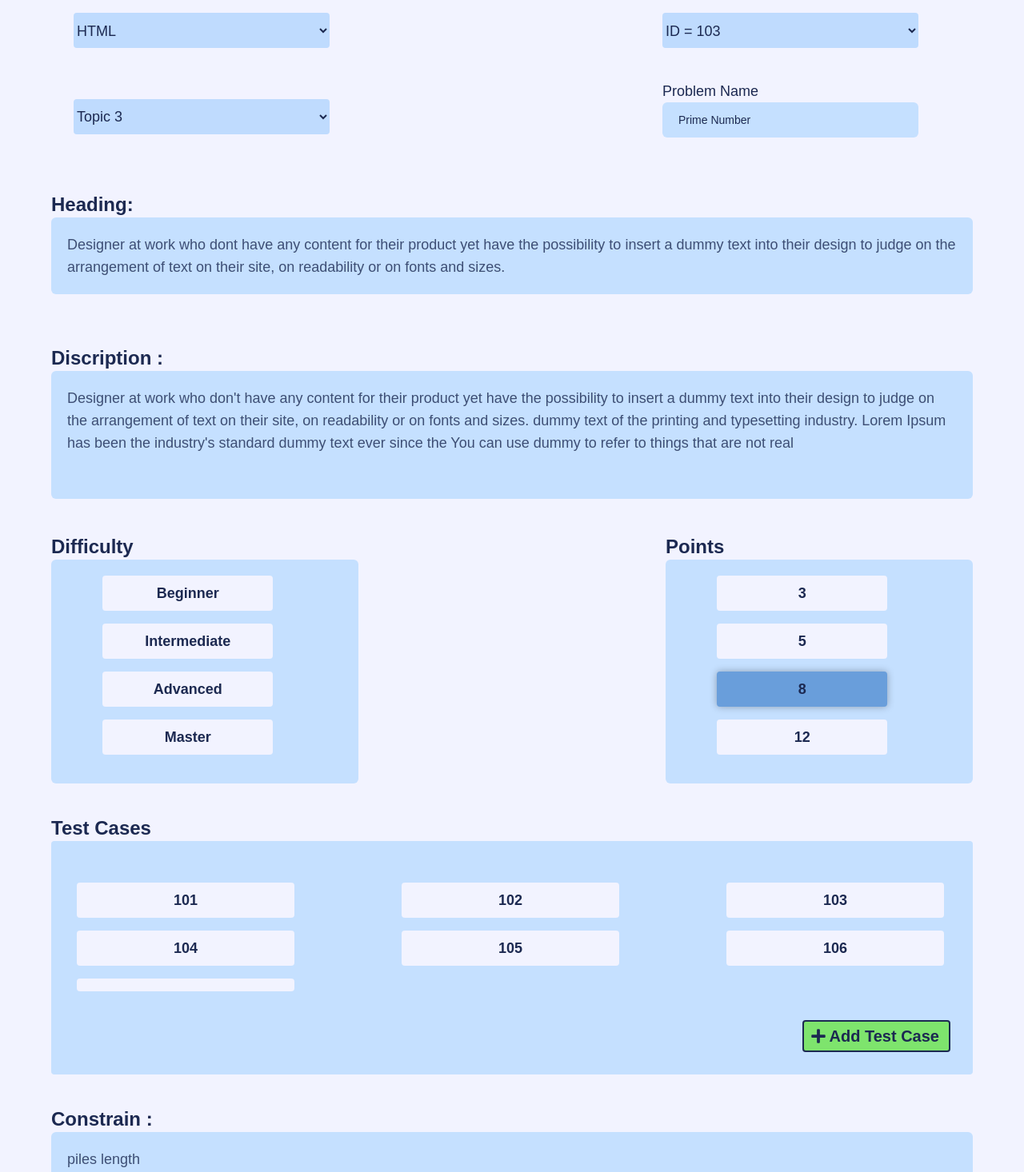
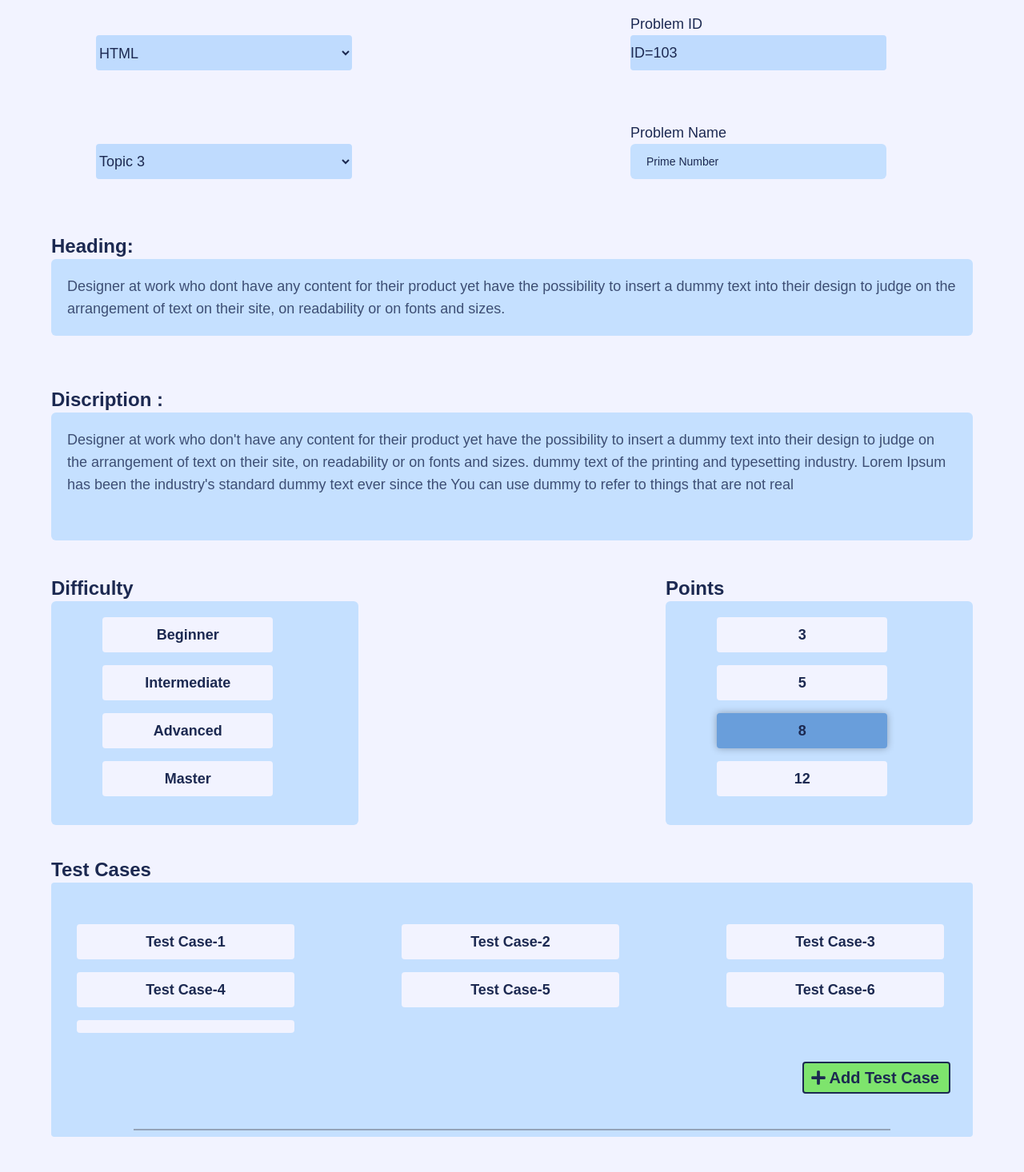
Before and after one commit to stahreem/Open-Source-Contribution, a React (Create React App) app: page /edit in a window 1280 px wide. Shown: the part 120-1586 px from the top of the page at 80% size. Built offline with nearby package versions, Linux system fonts and the light colour scheme.

Commit message:
edit page

```diff
--- a/src/components/EditTestcases.jsx
+++ b/src/components/EditTestcases.jsx
@@ -6,31 +6,37 @@ const EditTestcases = () => {
   const [dummyData, setDummyData] = useState({
     testcase: [
       {
+        test:"Test Case-1",
         testcaseID : 101,
         testcaseInput: "this is testcase 101 A natural number greater than 1 that is not prime is called a composite number. The following are some examples of prime numbers:   2, 3, 5, 7, 11, 13, 17, 19, 23, 29, 31.",
         testcaseOutput: "this is testcase output of 101 var isPrime = function(n) { if(typeof n !== 'number' || n <= 1 || n % 1 !== 0){ return false; } for(var i = 2; i <= Math. sqrt(n); i += 1){ if(n % i === 0){ return false; } } return true; };",
       },
       {
+        test:"Test Case-2",
         testcaseID : 102,
         testcaseInput: "this is testcase input of 102 A natural number greater than 1 that is not prime is called a composite number. The following are some examples of prime numbers:   2, 3, 5, 7, 11, 13, 17, 19, 23, 29, 31.",
         testcaseOutput: "this is testcase output of 102 var isPrime = function(n) { if(typeof n !== 'number' || n <= 1 || n % 1 !== 0){ return false; } for(var i = 2; i <= Math. sqrt(n); i += 1){ if(n % i === 0){ return false; } } return true; };",
       },
     {
+      test:"Test Case-3",
       testcaseID : 103,
         testcaseInput: "this is testcase input of 103 A natural number greater than 1 that is not prime is called a composite number. The following are some examples of prime numbers:   2, 3, 5, 7, 11, 13, 17, 19, 23, 29, 31.",
         testcaseOutput: "this is testcase output of 103 var isPrime = function(n) { if(typeof n !== 'number' || n <= 1 || n % 1 !== 0){ return false; } for(var i = 2; i <= Math. sqrt(n); i += 1){ if(n % i === 0){ return false; } } return true; };",
       },
       {
+        test:"Test Case-4",
         testcaseID : 104,
         testcaseInput: "this is testcase input of 104 A natural number greater than 1 that is not prime is called a composite number. The following are some examples of prime numbers:   2, 3, 5, 7, 11, 13, 17, 19, 23, 29, 31.",
         testcaseOutput: "this is testcase output of 104 var isPrime = function(n) { if(typeof n !== 'number' || n <= 1 || n % 1 !== 0){ return false; } for(var i = 2; i <= Math. sqrt(n); i += 1){ if(n % i === 0){ return false; } } return true; };",
       },
       {
+        test:"Test Case-5",
         testcaseID : 105,
         testcaseInput: "this is testcase input of 105 A natural number greater than 1 that is not prime is called a composite number. The following are some examples of prime numbers:   2, 3, 5, 7, 11, 13, 17, 19, 23, 29, 31.",
         testcaseOutput: "this is testcase output of 105 var isPrime = function(n) { if(typeof n !== 'number' || n <= 1 || n % 1 !== 0){ return false; } for(var i = 2; i <= Math. sqrt(n); i += 1){ if(n % i === 0){ return false; } } return true; };",
       },
       {
+        test:"Test Case-6",
         testcaseID : 106,
         testcaseInput: "this is testcase input of 106 A natural number greater than 1 that is not prime is called a composite number. The following are some examples of prime numbers:   2, 3, 5, 7, 11, 13, 17, 19, 23, 29, 31.",
         testcaseOutput: "this is testcase output of 106 var isPrime = function(n) { if(typeof n !== 'number' || n <= 1 || n % 1 !== 0){ return false; } for(var i = 2; i <= Math. sqrt(n); i += 1){ if(n % i === 0){ return false; } } return true; };",
@@ -41,6 +47,7 @@ const EditTestcases = () => {
   const [selectedTestcaseIndex, setSelectedTestcaseIndex] = useState(null);
   const [editable, setEditable] = useState(false);
   const [newTestcase, setNewTestcase] = useState({
+    test:"",
     testcaseID: "",
     testcaseInput: "",
     testcaseOutput: "",
@@ -57,6 +64,7 @@ const EditTestcases = () => {
       };
     });
     setNewTestcase({
+      test:"",
         testcaseID: "",
       testcaseInput: "",
       testcaseOutput: "",
@@ -71,6 +79,7 @@ const EditTestcases = () => {
     setSelectedTestcaseIndex(index);
     if (index === dummyData.testcase.length) {
       setNewTestcase({
+        test:"",
         testcaseID: "",
         testcaseInput: "",
         testcaseOutput: "",
@@ -116,11 +125,11 @@ const EditTestcases = () => {
             {editable && selectedTestcaseIndex === index ? (
               <div
                 className="w-full h-full bg-[#699EDB] text-textBlue"
-                onChange={(e) => handleInputChange(e, 'testcsesID')}>
-                  {newTestcase.testcaseID}
+                onChange={(e) => handleInputChange(e, 'test')}>
+                  {newTestcase.test}
               </div>
             ) : (
-              testcase.testcaseID
+              testcase.test
             )}
           </div>
         ))}
@@ -133,6 +142,7 @@ const EditTestcases = () => {
           <div className="pl-1"> Add Test Case </div>
         </div>
       </div>
+      <div className="w-5/6 m-auto mt-6 border border-slate-400 "></div>
       {(editable || selectedTestcaseIndex !== null) && (
         <div className="w-full h-full p-6 pt-5 pb-10 pl-5 pr-5 mt-4 text-sm rounded-md bg-inputBg">
           <div className="pl-6 pr-4 text-lg font-bold pt-7">Test Case ID :
--- a/src/components/Editproblem.jsx
+++ b/src/components/Editproblem.jsx
@@ -7,7 +7,7 @@ export default function Editproblem() {
   const [formData, setFormData] = useState({
     dropdown1: "html",
     dropdown2: "topic3",
-    dropdown3: "ID=103",
+    problemID: "ID=103",
     problemName: "Prime Number",
     heading:
       "Designer at work who dont have any content for their product yet have the possibility to insert a dummy text into their design to judge on the arrangement of text on their site, on readability or on fonts and sizes.",
@@ -58,12 +58,12 @@ export default function Editproblem() {
         <div className="flex justify-between m-7">
           <div>
             <div className="mt-10">
-              <div className="">
+              <div>
                 <select
                   name="dropdown1"
                   value={formData.dropdown1}
                   onChange={handleDropdown}
-                  className="py-3 bg-blue-200 rounded h-11 w-80"
+                  className="py-3 bg-blue-200 rounded h-11 w-80 m-7"
                 >
                   <option className="py-2 bg-blue-100" value="">
                     Domain{" "}
@@ -100,8 +100,8 @@ export default function Editproblem() {
               </div>
             </div>
 
-            <div className="mt-16 ">
-              <div className="">
+            <div className="mt-16 m-7 ">
+              <div>
                 <select
                   name="dropdown2"
                   value={formData.dropdown2}
@@ -147,46 +147,25 @@ export default function Editproblem() {
           </div>
           <div>
             <div className="m-10">
-              <div>
-                <select
-                  name="dropdown3"
-                  value={formData.dropdown3}
-                  onChange={handleDropdown}
-                  className="py-3 bg-blue-200 rounded h-11 w-80"
-                >
-                  <option className="py-2 bg-blue-100">Problem ID </option>
-                  <option className="py-2 bg-blue-100" value="ID=101">
-                    ID = 101
-                  </option>
-                  <option className="py-2 bg-blue-100" value="ID=102">
-                    ID = 102
-                  </option>
-                  <option className="py-2 bg-blue-100" value="ID=103">
-                    ID = 103
-                  </option>
-                  <option className="py-2 bg-blue-100" value="ID=104">
-                    ID = 104
-                  </option>
-                  <option className="py-2 bg-blue-100" value="ID=105">
-                    ID = 105
-                  </option>
-                  <option className="py-2 bg-blue-100" value="ID=106">
-                    ID = 106
-                  </option>
-                  <option className="py-2 bg-blue-100" value="ID=107">
-                    ID = 107
-                  </option>
-                  <option className="py-2 bg-blue-100" value="ID=108">
-                    ID = 108
-                  </option>
-                </select>
+            <div>
+              <div className="m-10 ">
+                <div> Problem ID</div>
+                <div className="">
+                  <input
+                    name="problemID"
+                    value={formData.problemID}
+                    onChange={handleTextarea}
+                    className="py-3 bg-blue-200 rounded h-11 w-80"
+                    placeholder="Enter Problem ID..."
+                  ></input>
+                </div>
               </div>
             </div>
 
             <div>
-              <div className="m-10 ">
-                <div> Problem Name </div>
-                <div className="">
+              <div className="m-10">
+                <div className="mt-16 "> Problem Name </div>
+                <div>
                   <input
                     name="problemName"
                     value={formData.problemName}
@@ -199,7 +178,7 @@ export default function Editproblem() {
             </div>
           </div>
         </div>
-
+      </div>
         <div>
           <div className="">
             <div className="text-2xl font-bold">Heading:</div>
@@ -429,11 +408,12 @@ export default function Editproblem() {
             </div>{" "}
           </div>
         </div>
-        <div className="w-5/6 m-auto mt-6 border border-slate-400 "></div>
+<div className="w-5/6 m-auto mt-6 border border-slate-400 "></div>
         <div className="pb-16 mt-8 text-xl font-bold text-center">
           Created on: 12:05 AM | 11-25-2023
         </div>
       </form>
+    {/* </div> */}
     </div>
   );
 }
```
